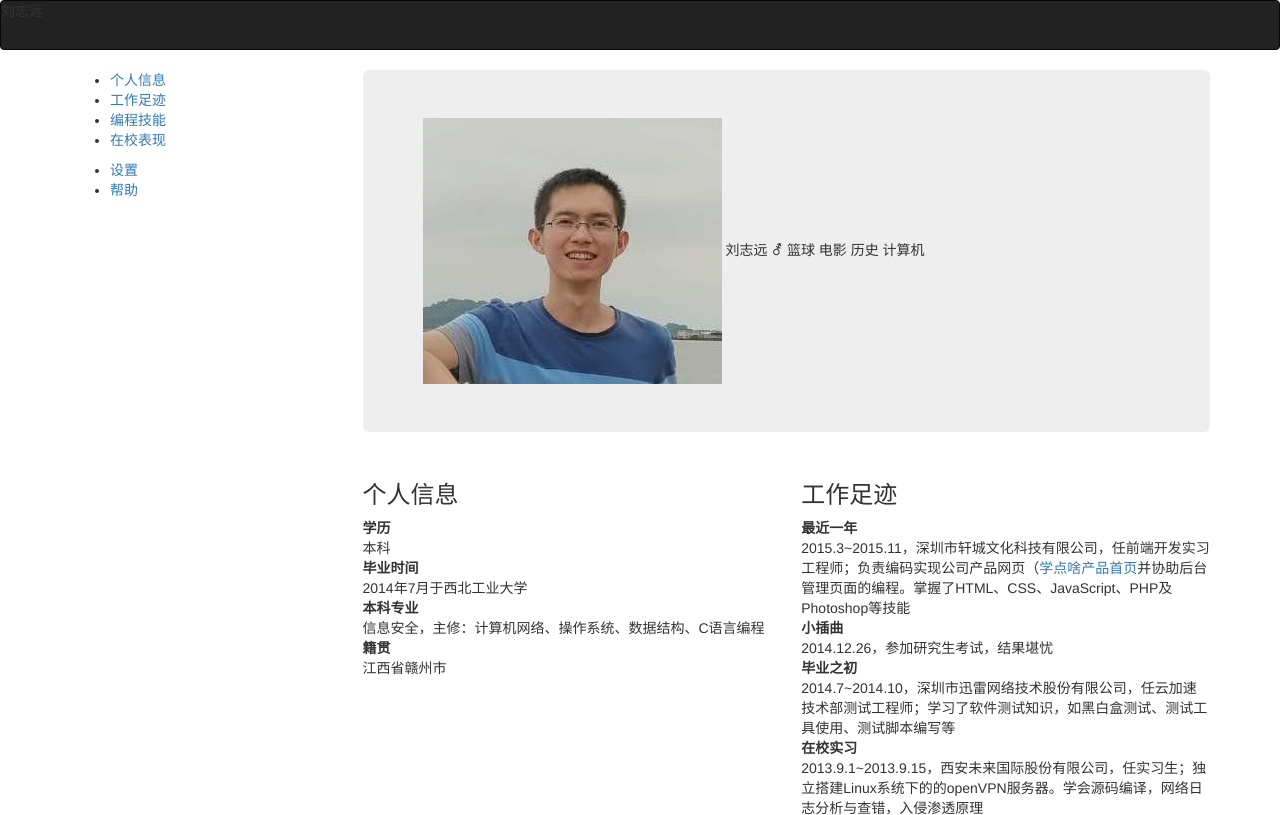
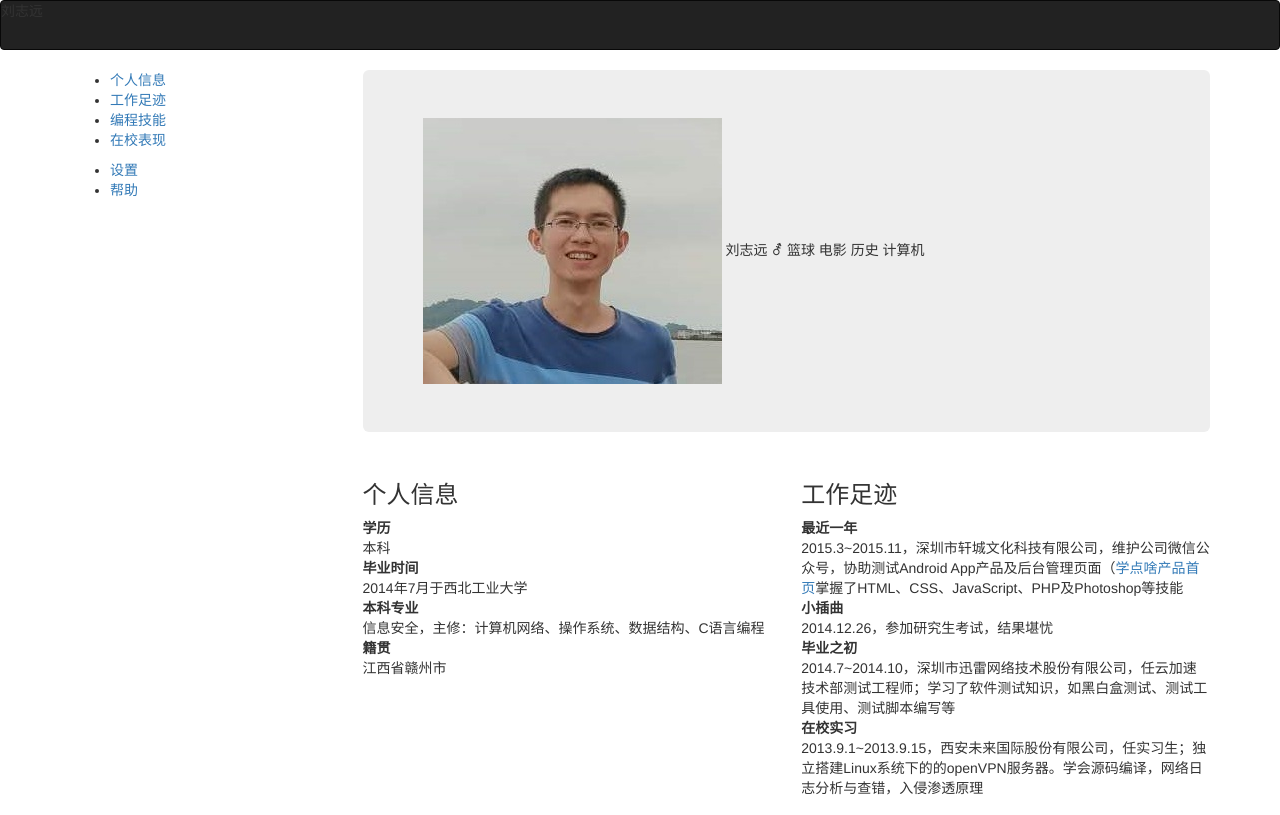
Before and after one commit to 90lzy/resume, a plain HTML site: page index.html in a window 1280 px wide. Shown: the top 815 px of the page. Drawn offline with Linux system fonts and the light colour scheme.

Commit message:
修改文字

```diff
--- a/index.html
+++ b/index.html
@@ -59,7 +59,7 @@
                 <article class="col-sm-6">
                     <h3>工作足迹</h3>
                     <dt>最近一年</dt>
-                    <dd>2015.3~2015.11，深圳市轩城文化科技有限公司，任前端开发实习工程师；负责编码实现公司产品网页（<a href = http://www.xuediansha.com/ target = "_blank">学点啥产品首页</a>并协助后台管理页面的编程。掌握了HTML、CSS、JavaScript、PHP及Photoshop等技能</dd>
+                    <dd>2015.3~2015.11，深圳市轩城文化科技有限公司，维护公司微信公众号，协助测试Android App产品及后台管理页面（<a href = http://www.xuediansha.com/ target = "_blank">学点啥产品首页</a>掌握了HTML、CSS、JavaScript、PHP及Photoshop等技能</dd>
 
                     <dt>小插曲</dt>
                     <dd>2014.12.26，参加研究生考试，结果堪忧</dd>
```
